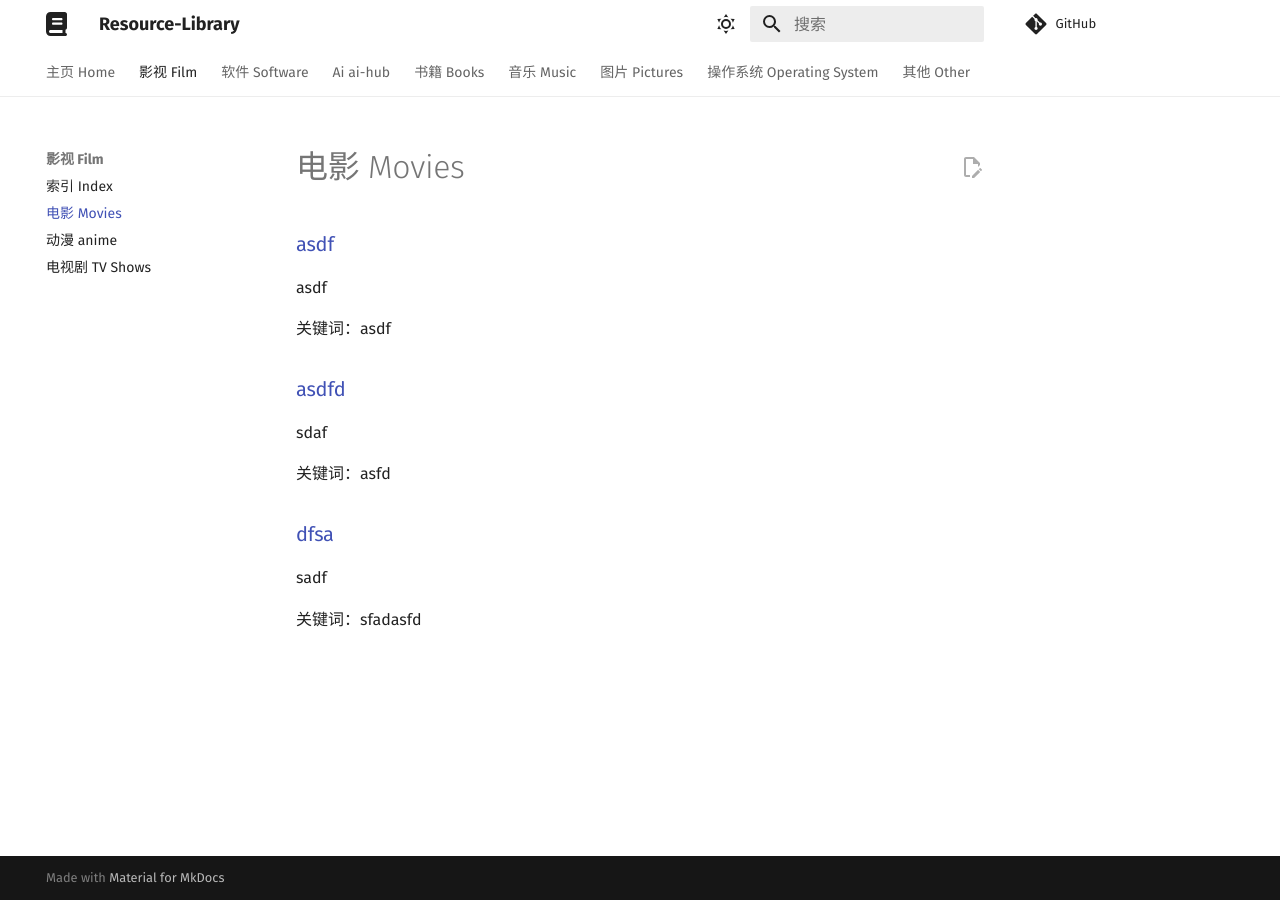
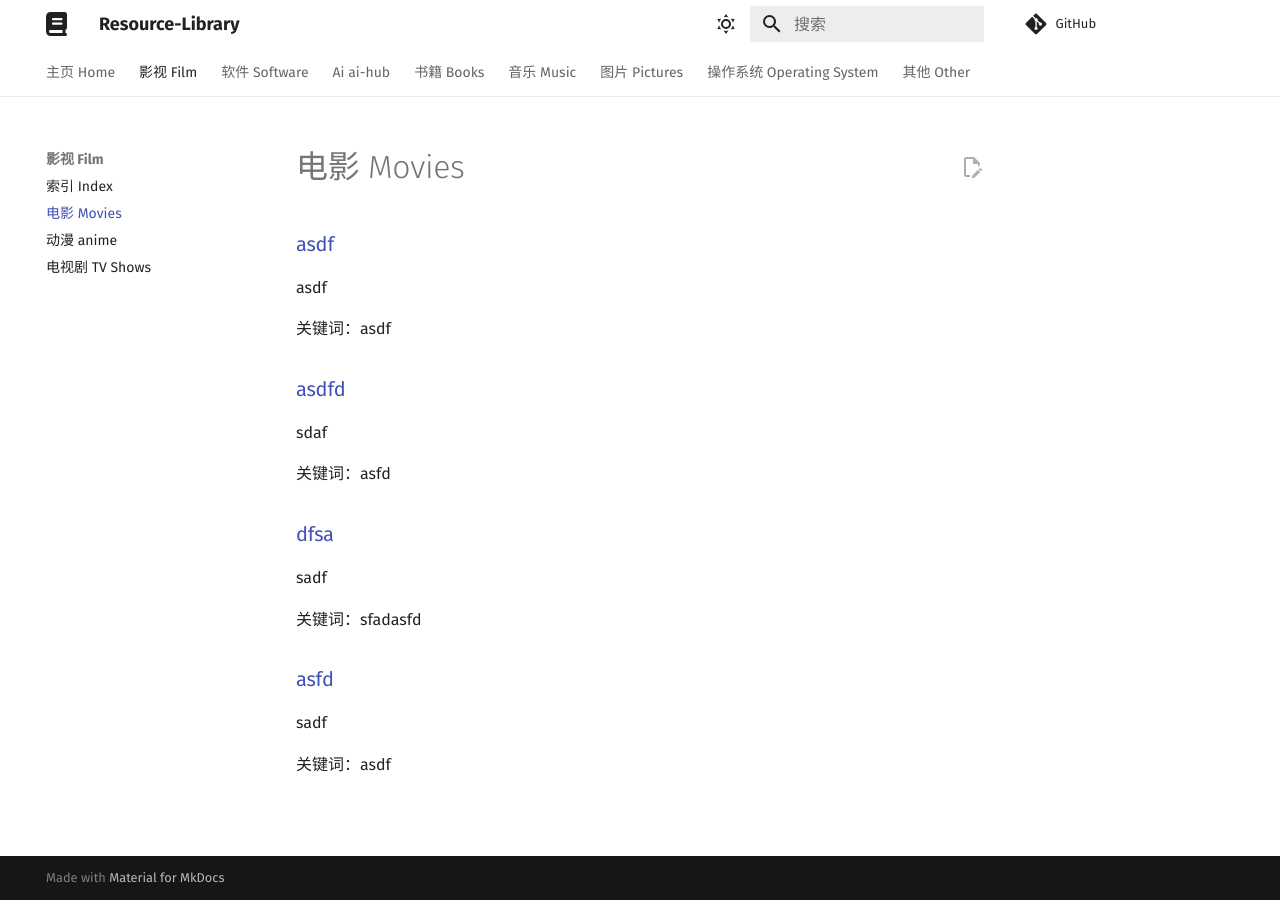
Before and after one commit to Chocolateater/Resource-Library, an MkDocs documentation site: the page built from docs/Film/movies.md, in a window 1280 px wide. Built offline with MkDocs 1.6.1 and Material for MkDocs 9.7.7, drawn with Linux system fonts in a browser that asks for light colours; comment, search, counter and statistics services are not loaded.

Commit message:
Update index.md via GitHub API

```diff
--- a/docs/Film/movies.md
+++ b/docs/Film/movies.md
@@ -15,3 +15,9 @@ sdaf
 sadf
 
 关键词：sfadasfd
+
+<h3><a href="asfd">asfd</a> </h3>
+
+sadf
+
+关键词：asdf
```
